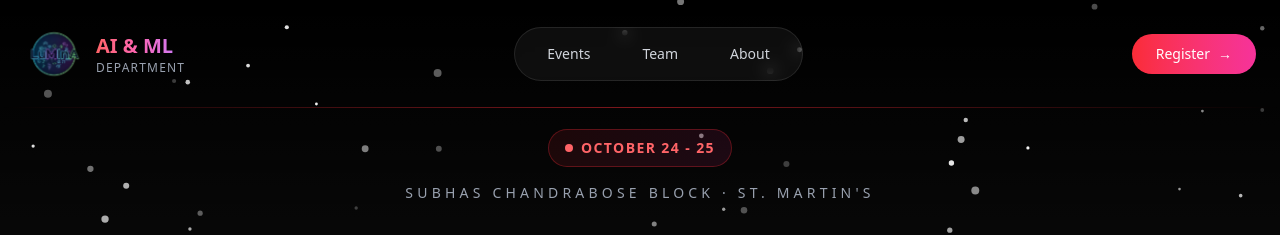
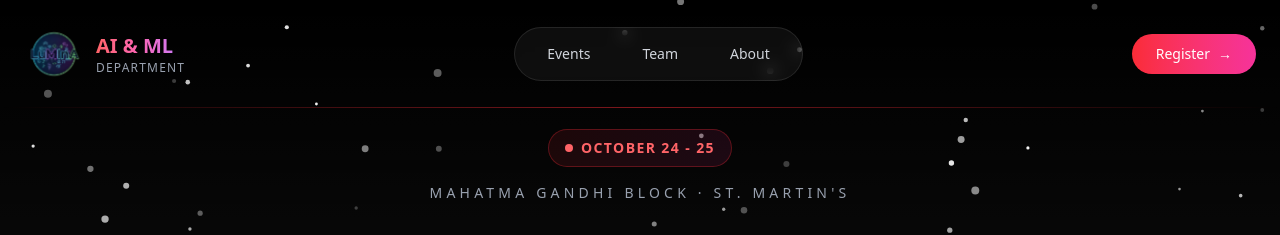
Before and after one commit to shaikRahilAhmed/LuMInA-2k25, a Next.js app: page /home in a window 1280 px wide. Shown: the top 235 px of the page. Built offline with nearby package versions, Linux system fonts and the light colour scheme.

Commit message:
block Name changed

```diff
--- a/app/home/page.js
+++ b/app/home/page.js
@@ -53,7 +53,7 @@ const Page = () => {
           {/* Location */}
           <div className='text-center mb-4 animate-slide-up' style={{ animationDelay: '0.1s' }}>
             <p className='text-gray-400 text-xs md:text-sm uppercase tracking-[0.3em] font-light'>
-              Subhas Chandrabose Block · St. Martin&apos;s
+              Mahatma Gandhi Block · St. Martin&apos;s
             </p>
           </div>
 
```
